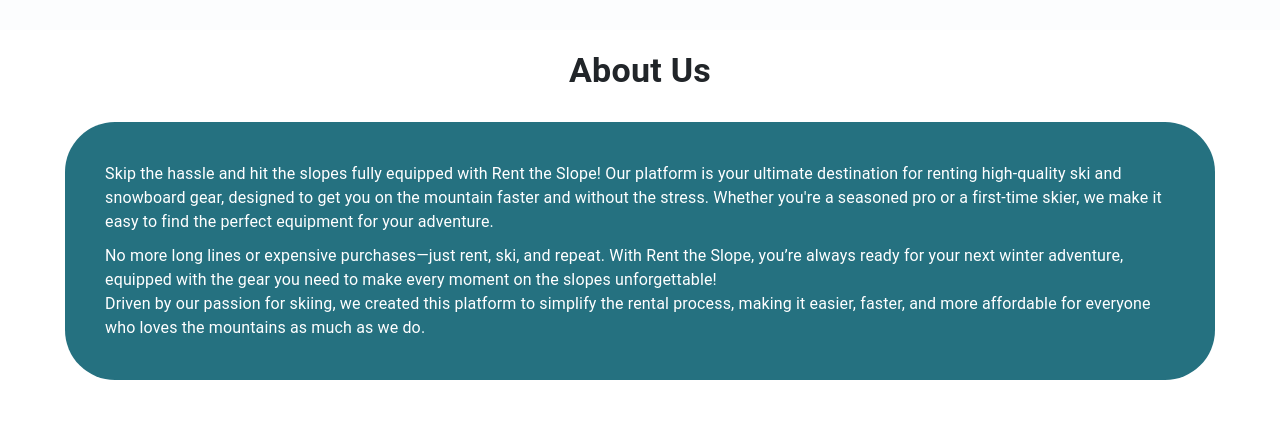
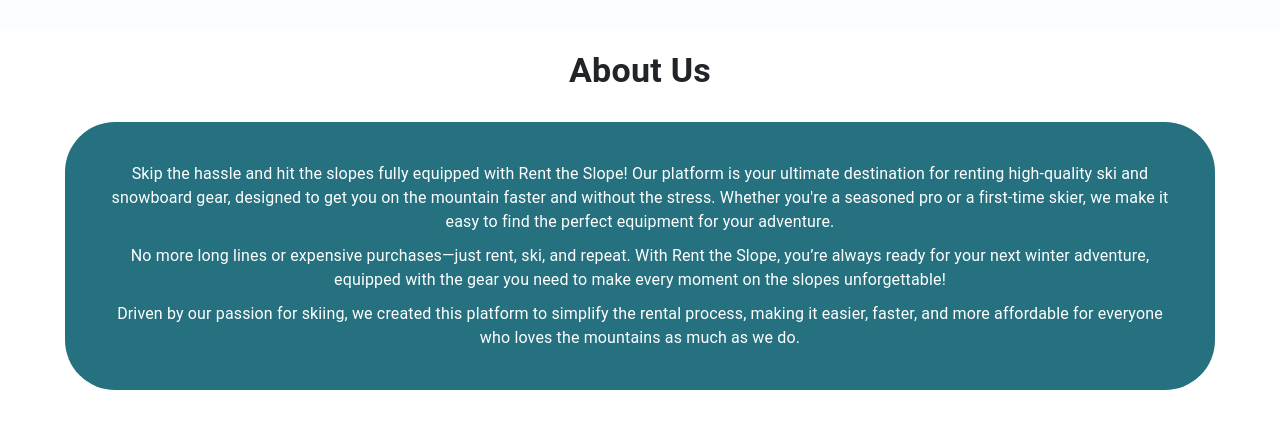
Before and after one commit to SerenaDagher/Ski-Rental-WEB, a React (Vite) app in the folder ski-rental/: page / in a window 1280 px wide. Shown: the part 960-1400 px from the top of the page. Built offline with nearby package versions, Linux system fonts and the light colour scheme; no server answers.

Commit message:
about us changes

```diff
--- a/ski-rental/src/components/Sections/AboutUs.jsx
+++ b/ski-rental/src/components/Sections/AboutUs.jsx
@@ -33,6 +33,11 @@ const AboutUs = React.forwardRef((props, ref) => {
           padding: "40px",
           borderRadius: "50px",
           marginBottom: "20px",
+          display: "flex",
+          flexDirection: "column",
+          justifyContent: "center",
+          alignItems: "center",
+          textAlign: "center",
         }}
       >
         <Typography variant="body1" sx={{ color: "white", marginBottom: "10px" }}>
@@ -42,7 +47,7 @@ const AboutUs = React.forwardRef((props, ref) => {
           without the stress. Whether you're a seasoned pro or a first-time
           skier, we make it easy to find the perfect equipment for your adventure.
         </Typography>
-        <Typography variant="body1" sx={{ color: "white" }}>
+        <Typography variant="body1" sx={{ color: "white", marginBottom: "10px"  }}>
           No more long lines or expensive purchases—just rent, ski, and repeat.
           With Rent the Slope, you’re always ready for your next winter adventure,
           equipped with the gear you need to make every moment on the slopes
```
